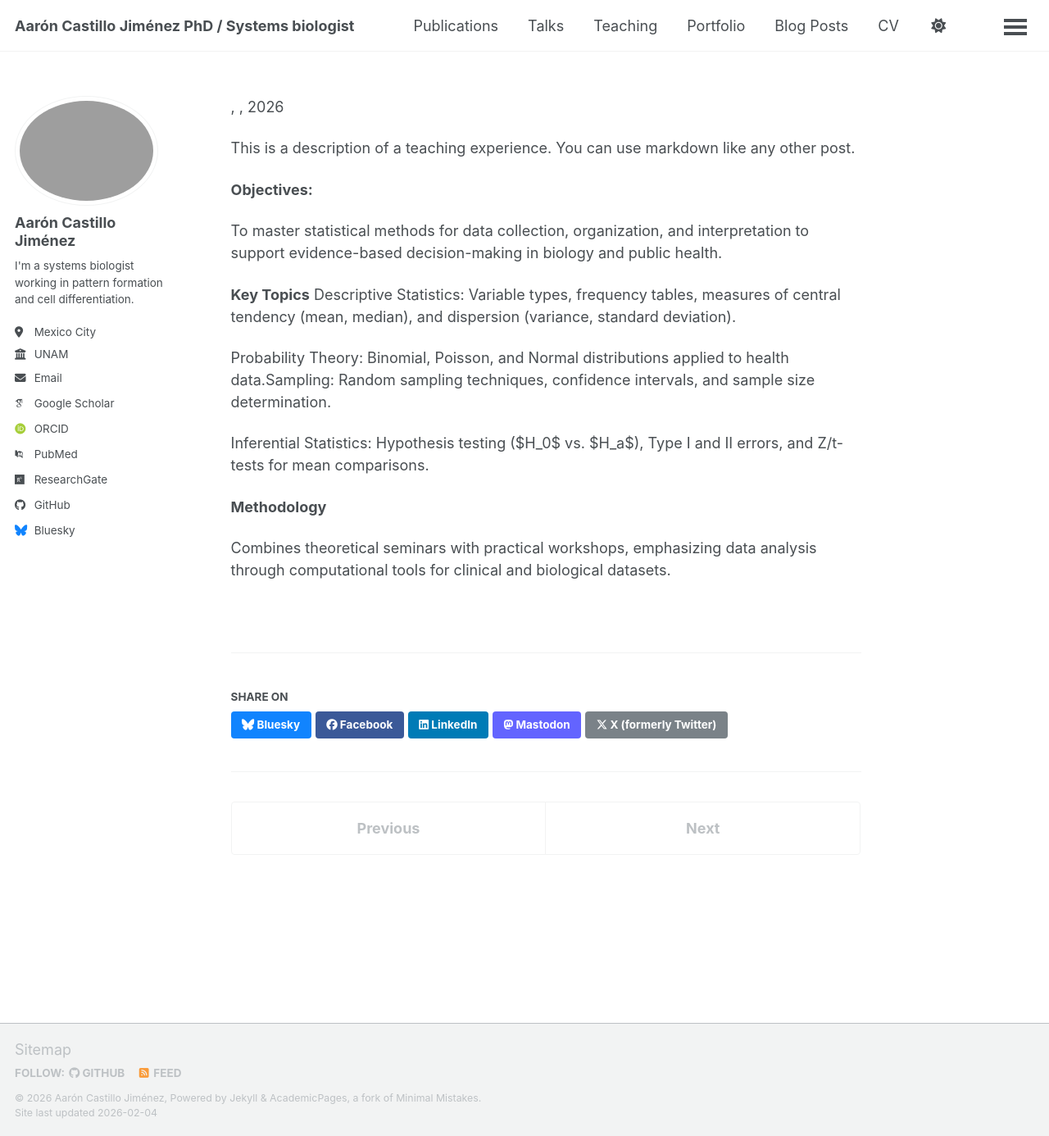
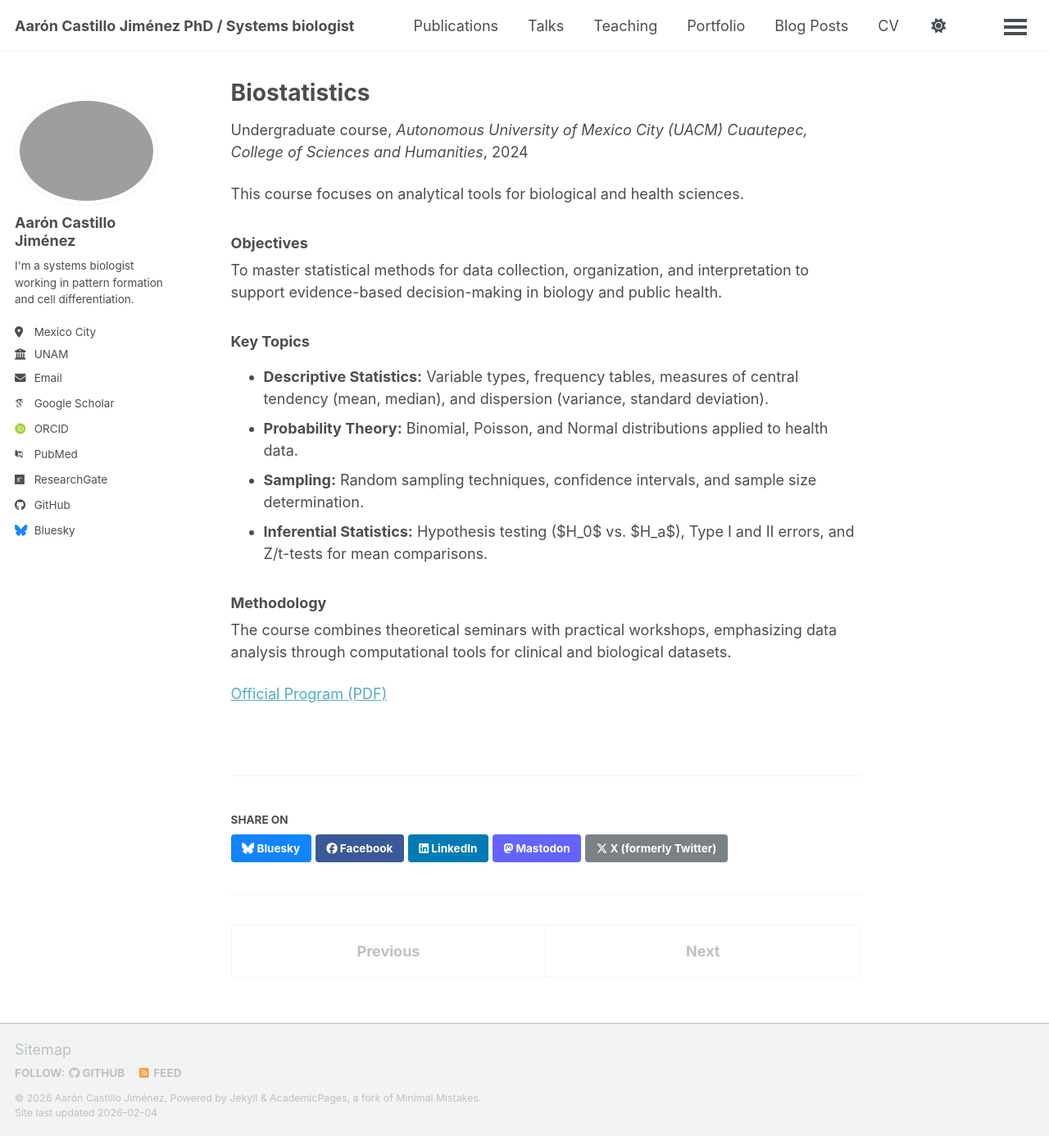
Before and after one commit to AaronCastilloJimenez/aaroncastillojimenez.github.io, a Jekyll site: the page built from _teaching/2024-spring-teaching-1.md, in a window 1280 px wide and 1386 px high. Shown: the whole window at 82% size. Built offline with Jekyll 4.4.1, drawn with Linux system fonts in a browser that asks for light colours; some web fonts are replaced; a script bundle is joined from its source files by our own code; library files that are not in the unit come from our copies.

Commit message:
2024-spring-teaching-1.md

```diff
--- a/_teaching/2024-spring-teaching-1.md
+++ b/_teaching/2024-spring-teaching-1.md
@@ -1,26 +1,25 @@
 ---
-title: "Biostatistics
+title: "Biostatistics"
 collection: teaching
 type: "Undergraduate course"
-permalink: https://www.uacm.edu.mx/Portals/0/OfertaAcademica/CCyH/Programas/CB/PS/3/Bioestadistica.pdf
-venue: "Autonomous University of Mexico City (UACM) Cuautepec , College of Sciences and Humanities"
+permalink: /teaching/uacm-biostatistics
+venue: "Autonomous University of Mexico City (UACM) Cuautepec, College of Sciences and Humanities"
 date: 2024-02-01
-location: "México City, México"
+location: "Mexico City, Mexico"
 ---
 
-This is a description of a teaching experience. You can use markdown like any other post.
+This course focuses on analytical tools for biological and health sciences.
 
-**Objectives:**
-
+### Objectives
 To master statistical methods for data collection, organization, and interpretation to support evidence-based decision-making in biology and public health.
 
-**Key Topics**
-Descriptive Statistics: Variable types, frequency tables, measures of central tendency (mean, median), and dispersion (variance, standard deviation).
+### Key Topics
+* **Descriptive Statistics:** Variable types, frequency tables, measures of central tendency (mean, median), and dispersion (variance, standard deviation).
+* **Probability Theory:** Binomial, Poisson, and Normal distributions applied to health data.
+* **Sampling:** Random sampling techniques, confidence intervals, and sample size determination.
+* **Inferential Statistics:** Hypothesis testing ($H_0$ vs. $H_a$), Type I and II errors, and Z/t-tests for mean comparisons.
 
-Probability Theory: Binomial, Poisson, and Normal distributions applied to health data.Sampling: Random sampling techniques, confidence intervals, and sample size determination.
+### Methodology
+The course combines theoretical seminars with practical workshops, emphasizing data analysis through computational tools for clinical and biological datasets.
 
-Inferential Statistics: Hypothesis testing ($H_0$ vs. $H_a$), Type I and II errors, and Z/t-tests for mean comparisons.
-
-**Methodology**
-
-Combines theoretical seminars with practical workshops, emphasizing data analysis through computational tools for clinical and biological datasets.
+[Official Program (PDF)](https://www.uacm.edu.mx/Portals/0/OfertaAcademica/CCyH/Programas/CB/PS/3/Bioestadistica.pdf)
```
